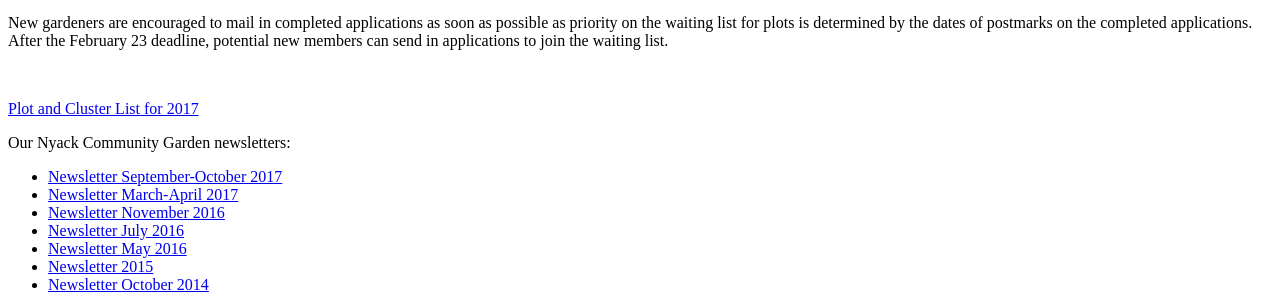
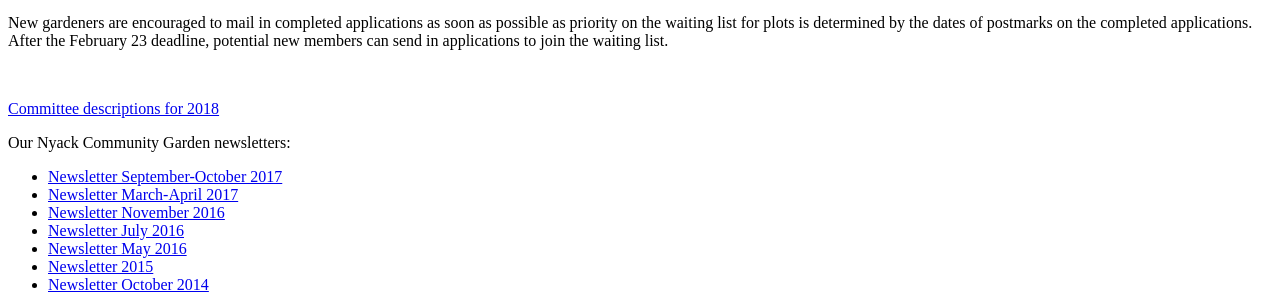
Before and after one commit to bosborne/nyackcommunitygarden, a Jekyll site: the page built from files/index.md, in a window 1280 px wide. Shown: the part 261-555 px from the top of the page. Built offline with Jekyll 4.4.1, drawn with Linux system fonts in a browser that asks for light colours; nearby versions of some CDN libraries; library files that are not in the unit come from our copies.

Commit message:
Add descriptions file

```diff
--- a/files/index.md
+++ b/files/index.md
@@ -4,7 +4,7 @@
 title: "Garden Downloads"
 published: true
 ---
-[Plot and Cluster List for 2017](/pdf/Plots_&_Clusters_3-29-17.pdf)
+[Committee descriptions for 2018](/pdf/Committee_Descriptions_2018.pdf)
 
 Our Nyack Community Garden newsletters:
 
```
